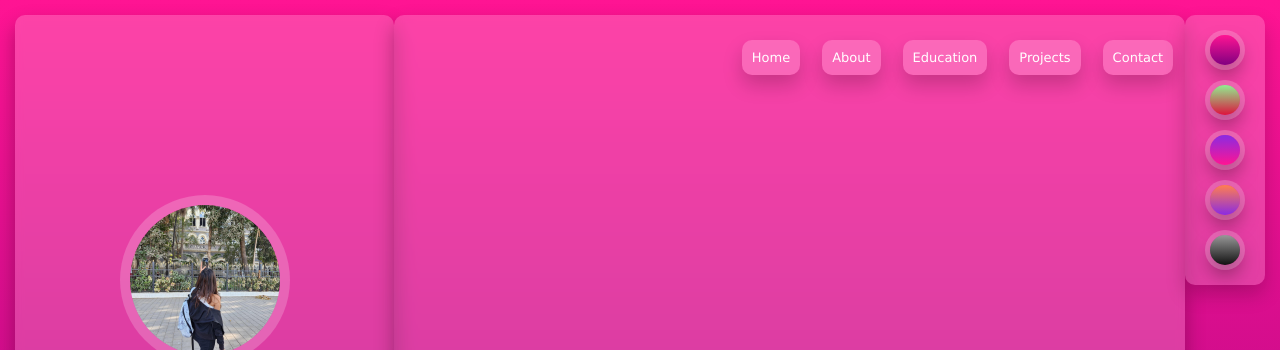
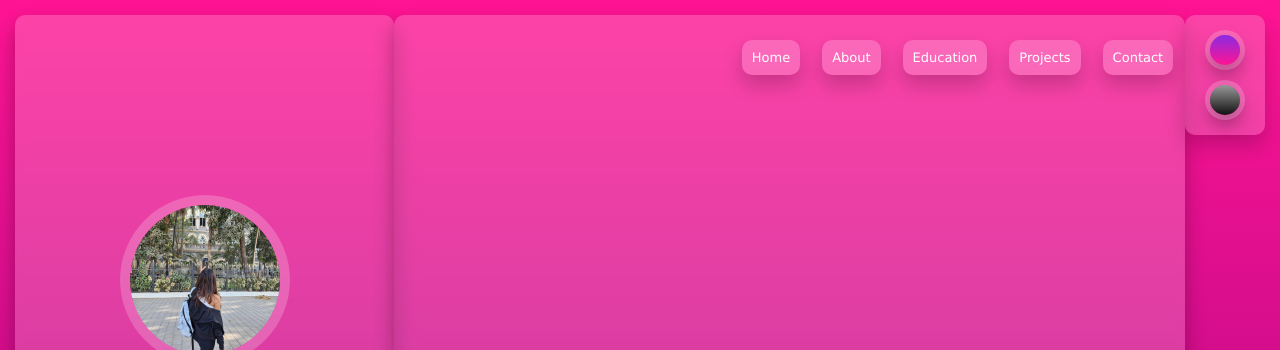
Before and after one commit to carinadesouza/Portfolio-Website, a plain HTML site: page index.html in a window 1280 px wide. Shown: the top 350 px of the page. Drawn offline with nearby package versions, Linux system fonts and the light colour scheme.

Commit message:
Update index.html

```diff
--- a/index.html
+++ b/index.html
@@ -301,10 +301,10 @@
 <!-- theme toggler  -->
 
 <div class="theme-toggler">
-    <span style="background: linear-gradient(deeppink, purple);"></span>
-    <span style="background: linear-gradient(lightgreen, crimson);"></span>
+
+
     <span style="background:linear-gradient(blueviolet, deeppink)"></span>
-    <span style="background:linear-gradient(coral, blueviolet)"></span>
+
     <span style="background:linear-gradient(#999, #111)"></span>
 </div>
 
```
